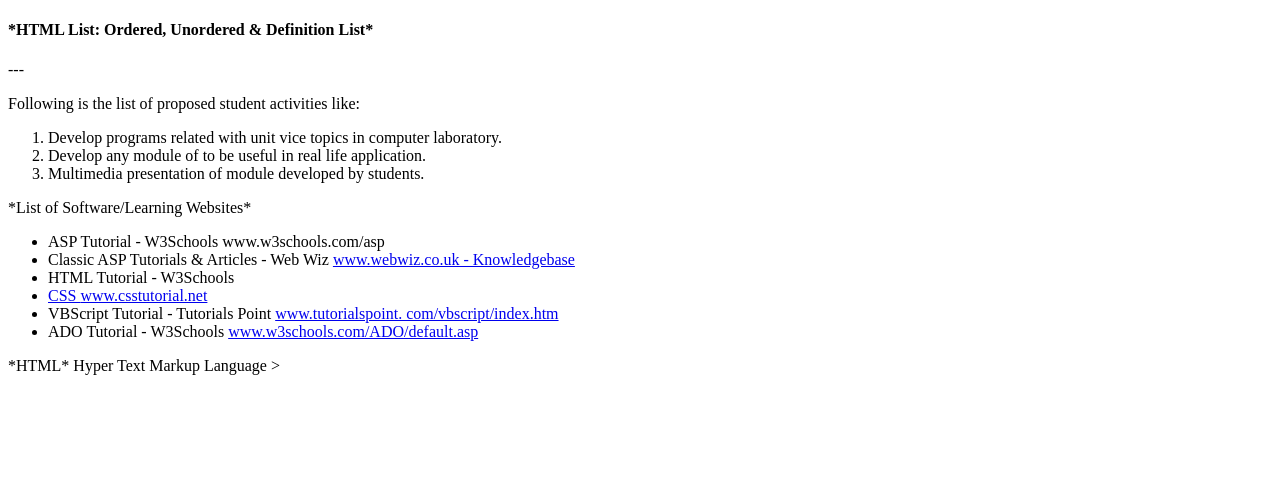
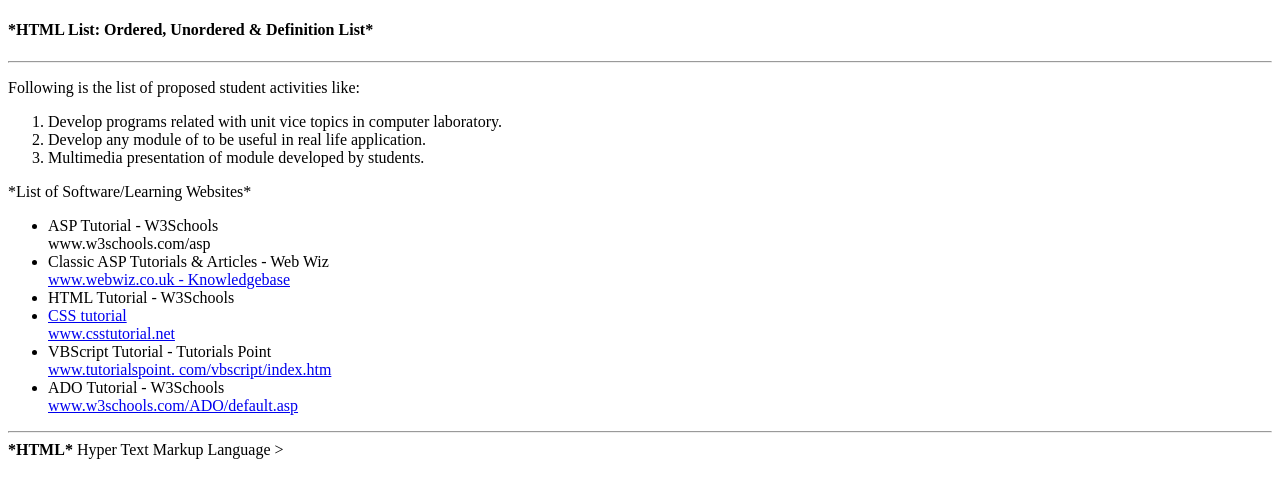
Before and after one commit to HibaFawwad07/list-test, a plain HTML site: page index.html in a window 1280 px wide. Drawn offline with Linux system fonts and the light colour scheme.

Commit message:
Update index.html

```diff
--- a/index.html
+++ b/index.html
@@ -8,8 +8,8 @@
 <body>
    <h4>*HTML List: Ordered, Unordered & Definition List*
 </h4>
+<hr>
 
-   ---
    <p>
 
    Following is the list of proposed student activities like:
@@ -20,22 +20,22 @@
    <p>
    *List of Software/Learning Websites*
    <ul>
-   <li>ASP Tutorial - W3Schools
+   <li>ASP Tutorial - W3Schools <br>
         <a href="www.w3schools.com/asp"></a>www.w3schools.com/asp</li>
-   <li>Classic ASP Tutorials & Articles - Web Wiz
+   <li>Classic ASP Tutorials & Articles - Web Wiz <br>
    <a href=" www.webwiz.co.uk - Knowledgebase"> www.webwiz.co.uk
     - Knowledgebase</a></li>
-     <li> HTML Tutorial - W3Schools
+     <li> HTML Tutorial - W3Schools <br>
     <a href="www.w3schools.com/htm"><www.w3schools.com/htm/a></li>
-     <li> CSS
+     <li> CSS tutorial <br>
      <a href="www.csstutorial.net">www.csstutorial.net</a></li>
-     <li>   VBScript Tutorial - Tutorials Point
+     <li>   VBScript Tutorial - Tutorials Point <br>
     <a href=" www.tutorialspoint.com/vbscript/index.htm"> www.tutorialspoint.
         com/vbscript/index.htm</a></li>
-     <li> ADO Tutorial - W3Schools
+     <li> ADO Tutorial - W3Schools <br>
     <a href="www.w3schools.com/ADO/default.asp">www.w3schools.com/ADO/default.asp</a></li></ul>
-
-   *HTML*
+   <hr>
+ <b>  *HTML*</b>
    Hyper Text Markup Language
    ></h4>
 </body>
```
